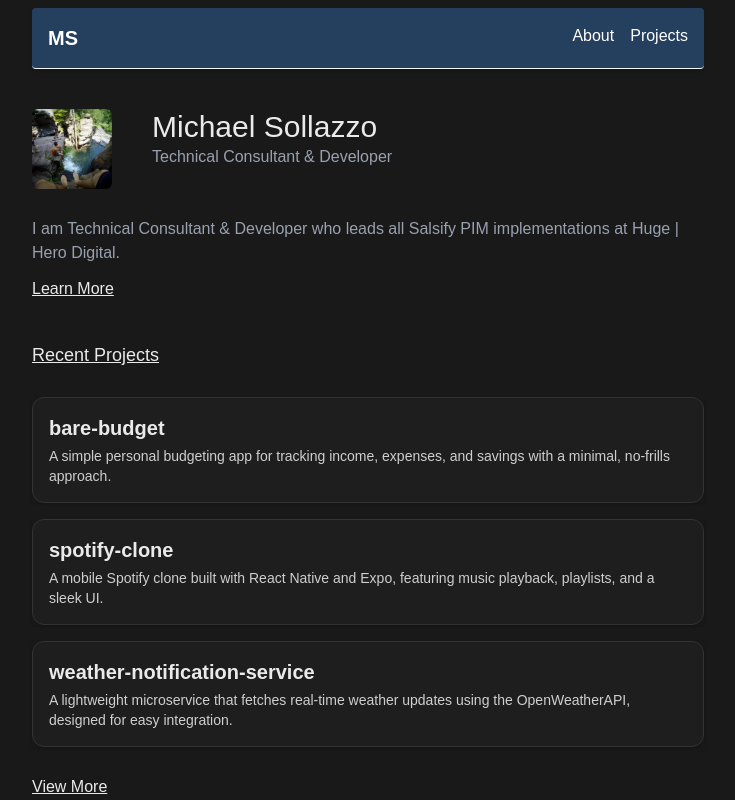
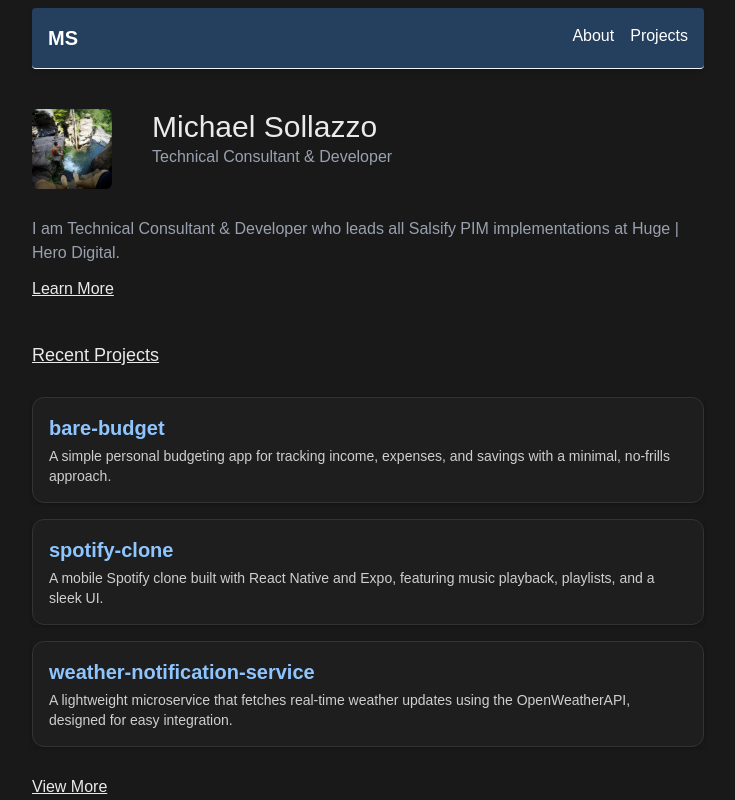
Before and after one commit to sollazzo08/portfolio-site, a Next.js app: page / in a window 1280 px wide. Shown: the top 800 px of the page, without its empty margins (272-1007 px from the left). Built offline with nearby package versions, Linux system fonts and the light colour scheme; a web font is replaced by a local one.

Commit message:
color update

```diff
--- a/src/components/ProjectsList.tsx
+++ b/src/components/ProjectsList.tsx
@@ -22,7 +22,7 @@
   rel="noopener noreferrer"
   className="block p-4 rounded-xl bg-[#1e1e1e] border border-[#333] shadow-sm hover:shadow-md hover:border-blue-500 transition-all duration-200 hover:scale-[1.02]"
 >
-  <h3 className="text-xl font-semibold text-[#ebeaea] mb-1">
+  <h3 className="text-xl font-semibold text-blue-300 mb-1">
     {project.title}
   </h3>
   <p className="text-sm text-[#cfcfcf]">{project.description}</p>
```
